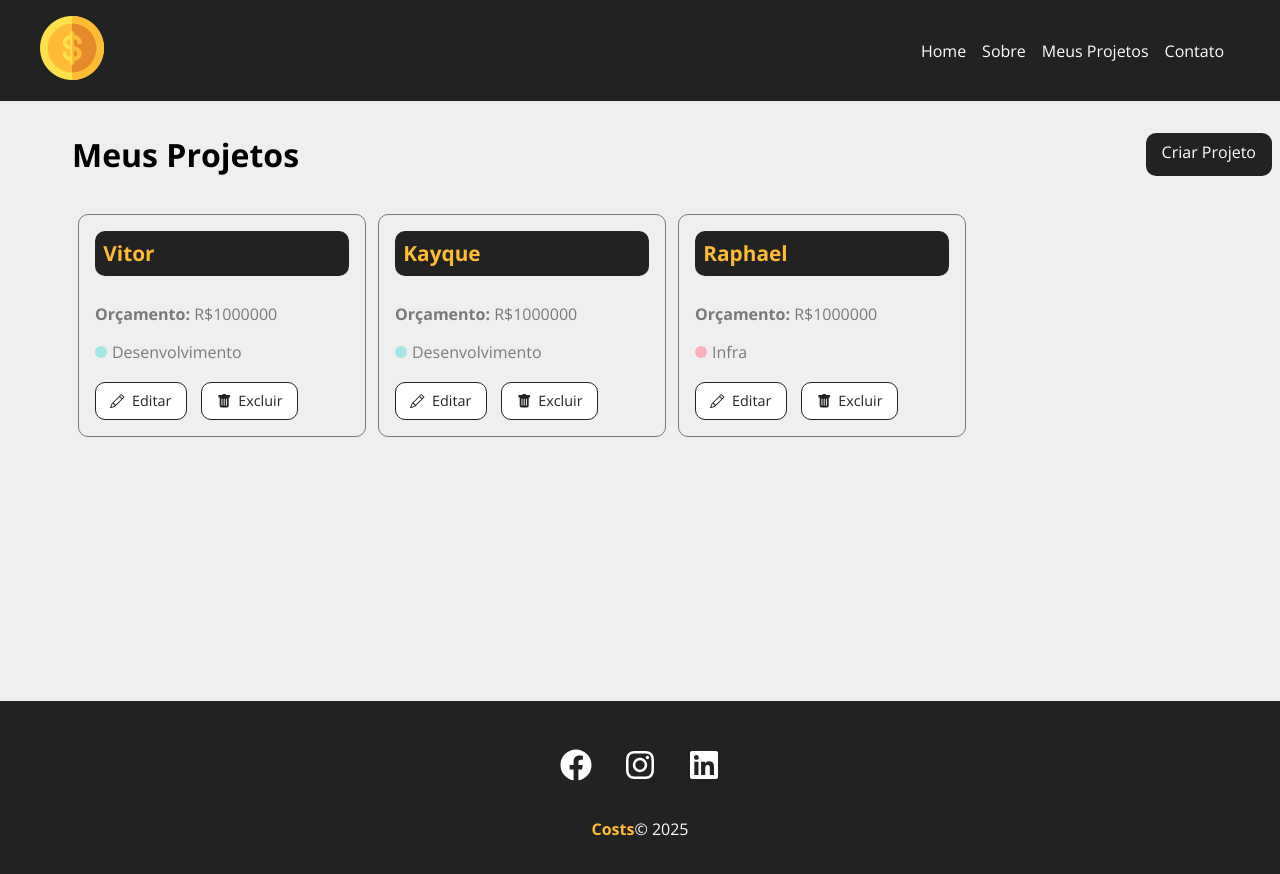
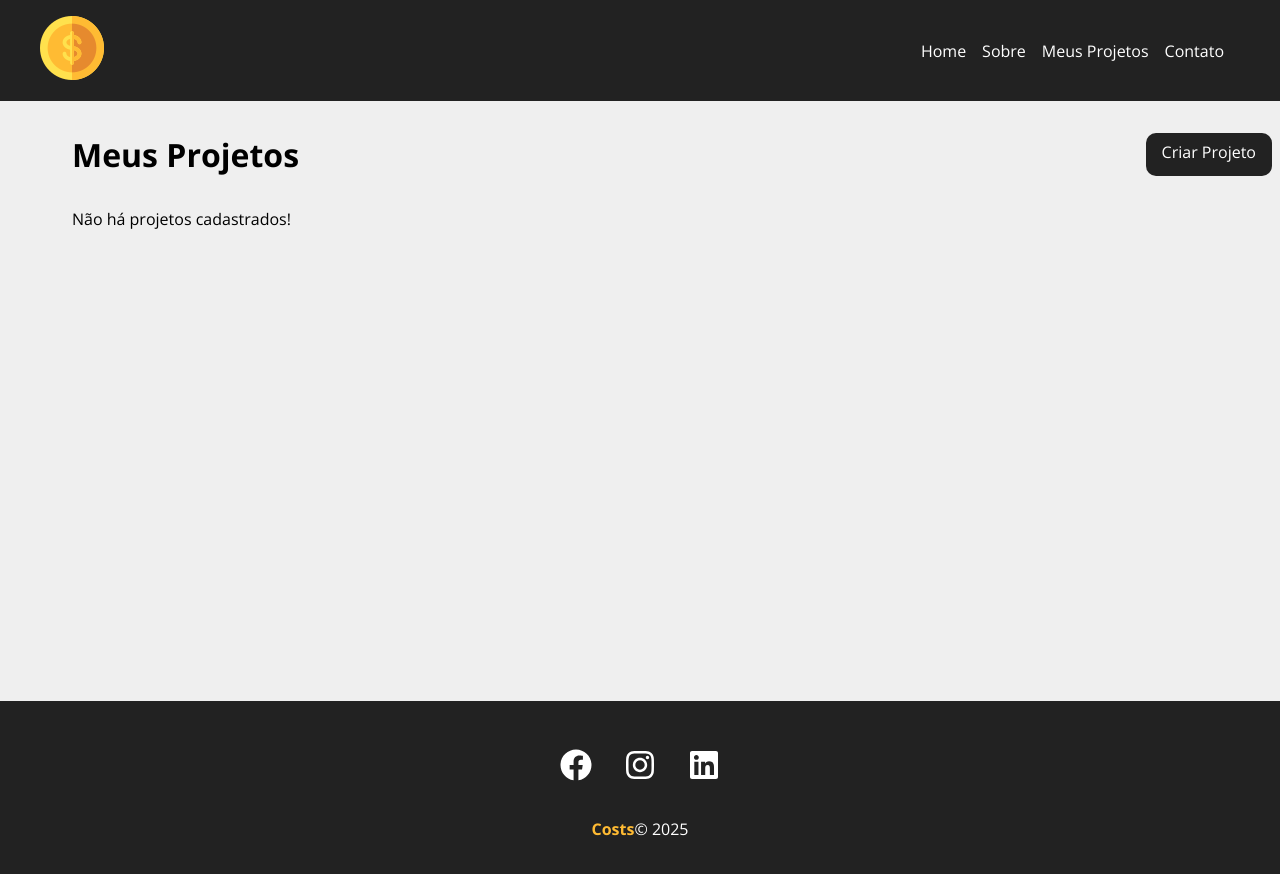
Before and after one commit to kayquemab/React, a React (Create React App) app in the folder Costs/: page /Projects in a window 1280 px wide. Shown: the top 874 px of the page. Built offline with nearby package versions, Linux system fonts and the light colour scheme; data requests are answered from the project's data file.

Commit message:
React #28

```diff
--- a/Costs/db.json
+++ b/Costs/db.json
@@ -1,38 +1,6 @@
 {
   "Projects": [
-    {
-      "id": "54fd",
-      "name": "Vitor",
-      "budget": "1000000",
-      "category": {
-        "id": "2",
-        "name": "Desenvolvimento"
-      },
-      "cost": 0,
-      "services": []
-    },
-    {
-      "id": "c435",
-      "name": "Kayque",
-      "budget": "1000000",
-      "category": {
-        "id": "2",
-        "name": "Desenvolvimento"
-      },
-      "cost": 0,
-      "services": []
-    },
-    {
-      "id": "33a8",
-      "name": "Raphael",
-      "budget": "1000000",
-      "category": {
-        "id": "1",
-        "name": "Infra"
-      },
-      "cost": 0,
-      "services": []
-    }
+
   ],
   "caregories": [
     {
--- /dev/null
+++ b/Costs/src/components/layout/Loading.js
@@ -0,0 +1,13 @@
+import loading from '../../img/loading.svg';
+
+import Styles from './Loading.module.css';
+
+function Loading() {
+  return (
+    <div className={Styles.loader_container}>
+      <img className={Styles.loader} src={loading} alt='Loading'/>
+    </div>
+  );
+}
+
+export default Loading;
--- /dev/null
+++ b/Costs/src/components/layout/Loading.module.css
@@ -0,0 +1,11 @@
+.loader_container {
+    width: 100%;
+    height: 100%;
+    display: flex;
+    justify-content: center;
+    align-items: center;
+}
+
+.loader {
+    width: 50px;
+}
--- a/Costs/src/components/pages/Projects.js
+++ b/Costs/src/components/pages/Projects.js
@@ -7,9 +7,11 @@ import Container from '../layout/Container'
 import LinkButton from '../layout/LinkButton'
 import ProjectCard from '../project/ProjectCard'
 import { useEffect, useState } from 'react'
+import Loading from '../layout/Loading'
 
 function Projects() {
     const [projects, setProjects] = useState([])
+    const [removeLoading, setRemoveLoading] = useState(false)
 
     const location = useLocation()
     let menssage = ''
@@ -18,7 +20,8 @@ function Projects() {
     }
 
     useEffect(() => {
-        fetch('http://localhost:5000/Projects', {
+        setTimeout(() => {
+            fetch('http://localhost:5000/Projects', {
             method: 'GET',
             headers: {
                 'content-type': 'application/json',
@@ -26,8 +29,10 @@ function Projects() {
         }).then(resp => resp.json())
             .then(data => {
                 setProjects(data)
+                setRemoveLoading(true)
             })
             .catch(err => console.log(err))
+        }, 300)
     }, [])
 
     return (
@@ -48,6 +53,10 @@ function Projects() {
                             key={project.id}
                         />
                     ))}
+                    {!removeLoading && <Loading/>}
+                    {removeLoading && projects.length === 0 && (
+                        <p>Não há projetos cadastrados!</p>
+                    )}
             </Container>
         </div>
     )
```
